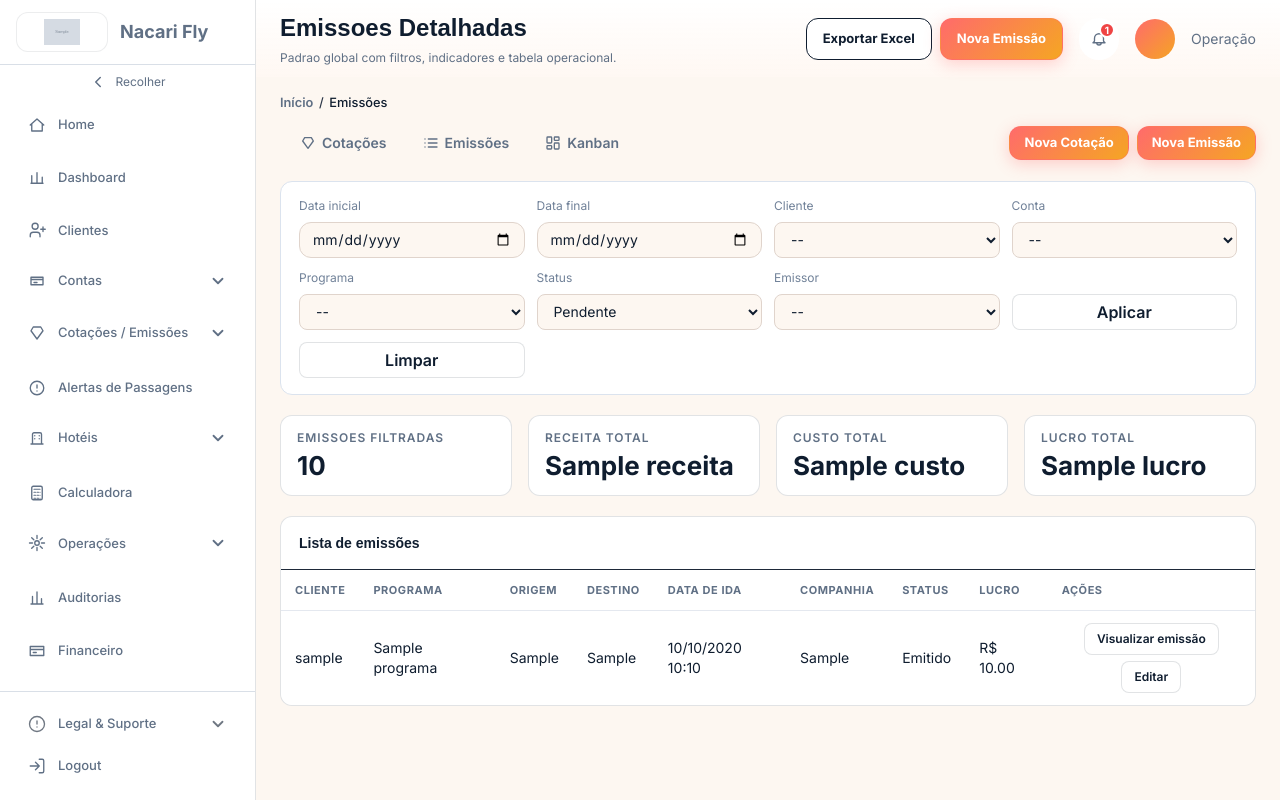
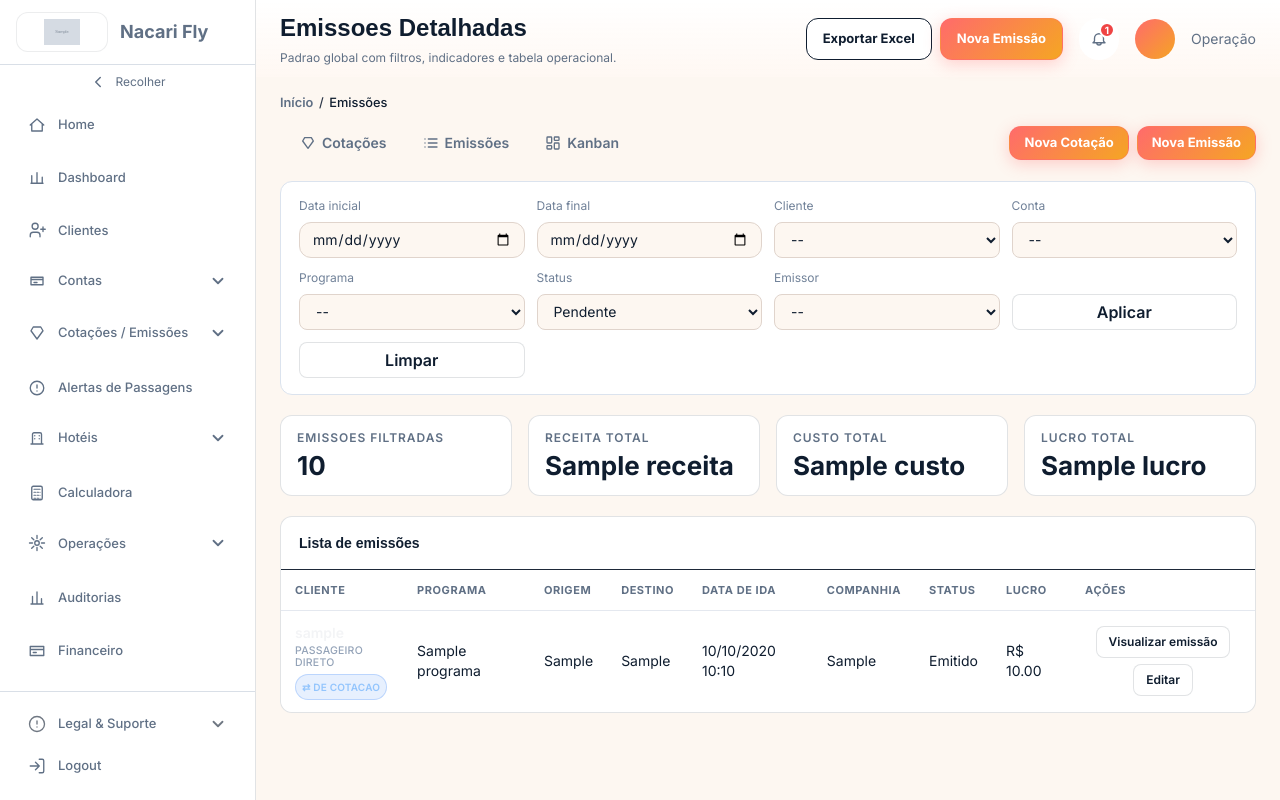
Before and after one commit to PedroNacari97/site-fpp, a Django app: template gestao/templates/admin_custom/emissoes.html in a window 1280 px wide. Run offline with Django 5.2, Linux system fonts and the light colour scheme; the template is opened without the code that fills it: most values are stand-ins (such as "Sample title", 1, 10 or a date in 2020); grey boxes marked "Sample" are stand-in pictures; parts of the project's set-up code (start-up, migrations or seed data) failed here and were passed over; some libraries are stand-ins or nearby versions.

Commit message:
Fix: pipeline + tabelas + UX — lote 2 (itens 1, 12-17 parciais)
- Item 1: desativa swipe-back lateral (overscroll-behavior-x)
- Item 12: placeholder de busca de clientes sem ID
- Item 13: fonte IATA mais discreta em previews
- Item 14: kanban agora inclui emissões standalone (sem cotação)
- Item 15: cotacao_origem property em EmissaoPassagem + badges
  "De cotacao" em emissões / "Emitida" em cotações
- Item 16: badge tipo_operacao nos cards do kanban (tone blue/gold/purple/green)
- Item 17: rótulo discreto do tipo de cliente em tabelas

Co-Authored-By: Claude Opus 4.7 <noreply@anthropic.com>

```diff
--- a/gestao/static/gestao/css/cotacao_preview.css
+++ b/gestao/static/gestao/css/cotacao_preview.css
@@ -327,7 +327,7 @@
 .quote-preview-route__stop strong {
     display: block;
     color: #0f172a;
-    font-size: 1.05rem;
+    font-size: 0.92rem;
     font-weight: 700;
     line-height: 1.35;
 }
--- a/gestao/static/gestao/css/emissao_preview.css
+++ b/gestao/static/gestao/css/emissao_preview.css
@@ -258,7 +258,7 @@
 .emission-preview-flight-stop strong {
     display: block;
     color: #101828;
-    font-size: 1rem;
+    font-size: 0.88rem;
     font-weight: 700;
     overflow-wrap: anywhere;
     word-break: break-word;
--- a/gestao/static/gestao/css/emissoes_figma.css
+++ b/gestao/static/gestao/css/emissoes_figma.css
@@ -255,6 +255,58 @@
   padding: 40px 16px;
 }
 
+.emissions-page__cliente-cell {
+  display: flex;
+  flex-direction: column;
+  gap: 2px;
+}
+
+.emissions-page__cliente-cell strong {
+  font-weight: 600;
+  color: #f3f4f6;
+}
+
+.emissions-page__cliente-tipo {
+  font-size: 10.5px;
+  line-height: 1.2;
+  letter-spacing: 0.02em;
+  color: #94a3b8;
+  text-transform: uppercase;
+  font-weight: 500;
+}
+
+.emissions-page__cliente-tipo--concierge { color: #c4b5fd; }
+.emissions-page__cliente-tipo--intermediario { color: #fcd34d; }
+.emissions-page__cliente-tipo--conta_administrada { color: #6ee7b7; }
+.emissions-page__cliente-tipo--emissor_parceiro { color: #67e8f9; }
+.emissions-page__cliente-tipo--passageiro_direto { color: #93c5fd; }
+
+.emissions-page__cotacao-badge {
+  display: inline-flex;
+  align-items: center;
+  gap: 4px;
+  align-self: flex-start;
+  margin-top: 2px;
+  padding: 2px 6px;
+  border-radius: 999px;
+  font-size: 10px;
+  font-weight: 600;
+  letter-spacing: 0.02em;
+  text-transform: uppercase;
+}
+
+.emissions-page__cotacao-badge--emitida {
+  background: rgba(34, 197, 94, 0.12);
+  color: #86efac;
+  border: 1px solid rgba(34, 197, 94, 0.25);
+}
+
+.emissions-page__cotacao-badge--convertida {
+  background: rgba(59, 130, 246, 0.12);
+  color: #93c5fd;
+  border: 1px solid rgba(59, 130, 246, 0.25);
+}
+
 .emissions-page__empty-cta {
   display: inline-block;
   margin-top: 12px;
--- a/gestao/static/gestao/css/layout.css
+++ b/gestao/static/gestao/css/layout.css
@@ -3,6 +3,9 @@ body {
   width: 100%;
   height: 100%;
   overflow-x: hidden;
+  overscroll-behavior-x: contain;
+  overscroll-behavior-y: auto;
+  touch-action: pan-y;
 }
 
 :root {
--- a/gestao/templates/admin_custom/clientes.html
+++ b/gestao/templates/admin_custom/clientes.html
@@ -18,7 +18,7 @@
         {% if empresa_id %}<input type="hidden" name="empresa_id" value="{{ empresa_id }}">{% endif %}
         <div class="clients-page__field clients-page__field--search">
           <label for="busca">Buscar cliente</label>
-          <input id="busca" type="text" name="busca" value="{{ busca }}" placeholder="Nome do cliente ou ID do usuario...">
+          <input id="busca" type="text" name="busca" value="{{ busca }}" placeholder="Nome, email ou CPF do cliente...">
         </div>
         <div class="clients-page__field">
           <label for="status">Status</label>
--- a/gestao/templates/admin_custom/emissoes.html
+++ b/gestao/templates/admin_custom/emissoes.html
@@ -71,15 +71,21 @@
           {% for e in emissoes %}
             <tr>
               <td data-label="Cliente/Titular">
+                <div class="emissions-page__cliente-cell">
                   {% if e.cliente %}
-                  {{ e.cliente.usuario.get_full_name|default:e.cliente.usuario.username }}
+                    <strong>{{ e.cliente.usuario.get_full_name|default:e.cliente.usuario.username }}</strong>
+                    <small class="emissions-page__cliente-tipo emissions-page__cliente-tipo--{{ e.cliente.tipo_cliente|default:"passageiro_direto" }}">{{ e.cliente.get_tipo_cliente_display|default:"Passageiro direto" }}</small>
                   {% elif e.conta_administrada %}
-                  {{ e.conta_administrada.nome }}
+                    <strong>{{ e.conta_administrada.nome }}</strong>
+                    <small class="emissions-page__cliente-tipo emissions-page__cliente-tipo--conta_administrada">Conta administrada</small>
                   {% elif e.emissor_parceiro %}
-                  {{ e.emissor_parceiro.nome }}
+                    <strong>{{ e.emissor_parceiro.nome }}</strong>
+                    <small class="emissions-page__cliente-tipo emissions-page__cliente-tipo--emissor_parceiro">Emissor parceiro</small>
                   {% else %}
                     -
                   {% endif %}
+                  {% if e.cotacao_origem %}<small class="emissions-page__cotacao-badge emissions-page__cotacao-badge--convertida" title="Convertida da cotacao #{{ e.cotacao_origem.id }}">⇄ De cotacao</small>{% endif %}
+                </div>
               </td>
               <td data-label="Programa">{{ e.programa|default:"-" }}</td>
               <td data-label="Origem">{{ e.aeroporto_partida|default:"-" }}</td>
```
Also changed, not shown: gestao/models/emissao_passagem.py (+7 -0 lines), gestao/static/gestao/css/pipeline_figma.css (+68 -0 lines), gestao/templates/admin_custom/cotacoes_voo.html (+7 -1 lines), gestao/templates/admin_custom/pipeline.html (+7 -1 lines), gestao/views/pipeline.py (+43 -0 lines). Lines whose indentation alone changed are shown as unchanged.
